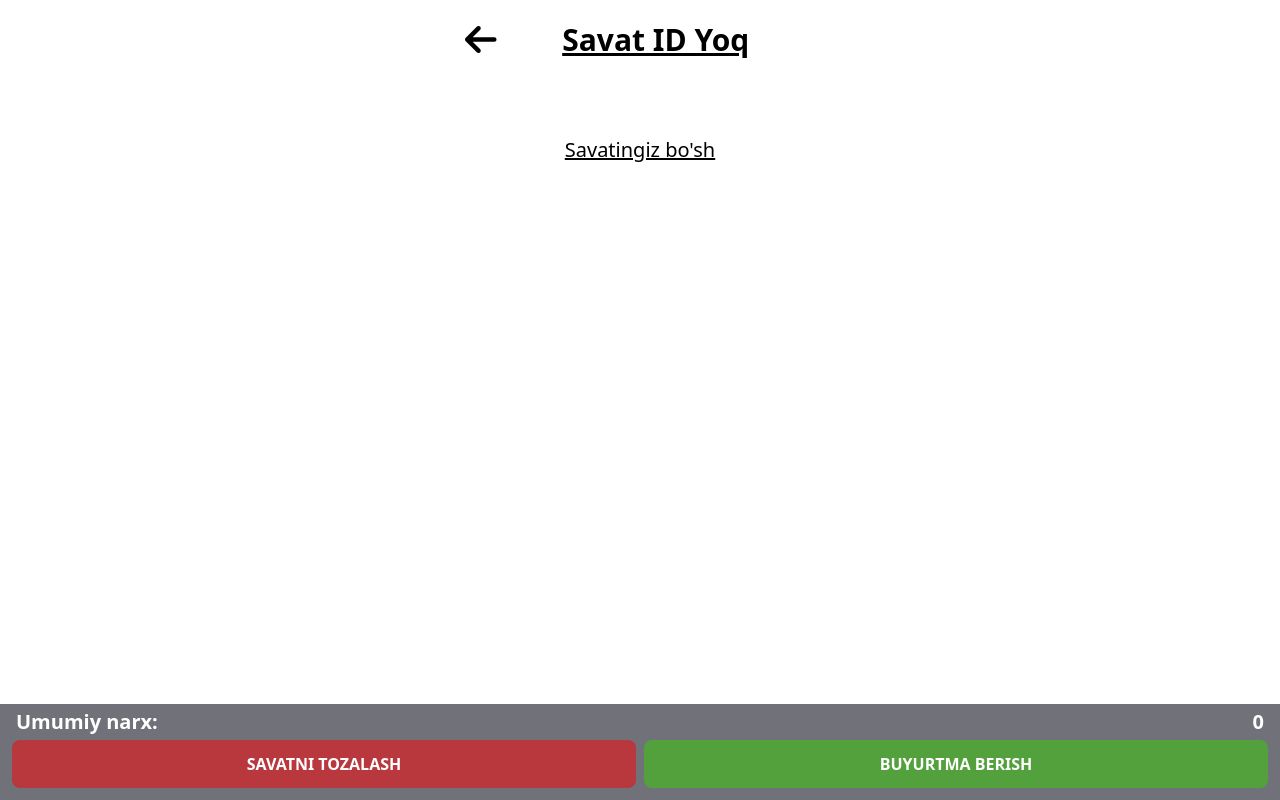
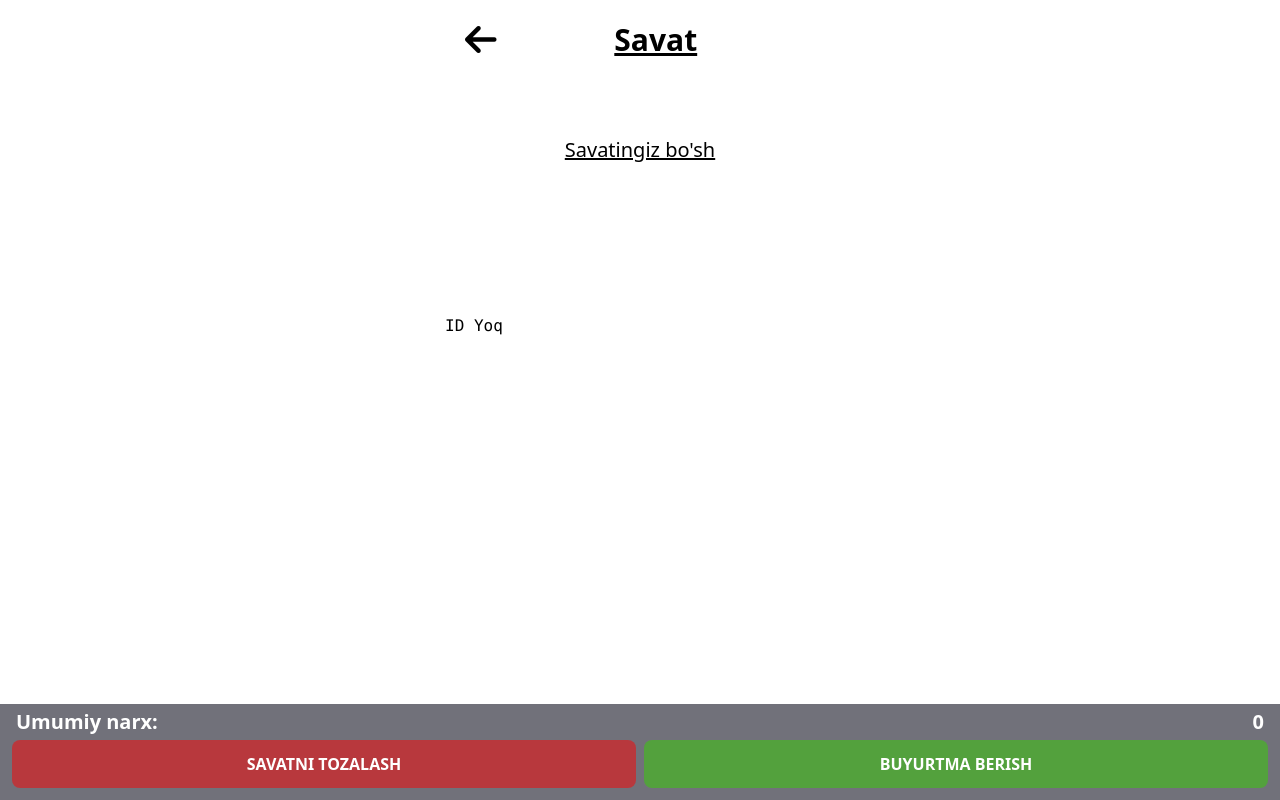
Before and after one commit to Anvarov-Ismoil/gh-web, a Vue app: page /cart in a window 1280 px wide. Built offline with nearby package versions, Linux system fonts and the light colour scheme.

Commit message:
feat: test 3

```diff
--- a/src/views/CartView.vue
+++ b/src/views/CartView.vue
@@ -7,7 +7,6 @@
       <div class="flex-grow text-center">
         <h1 class="text-3xl font-bold underline text-center my-2">
           {{ lang === 'ru' ? 'Корзина' : 'Savat' }}
-          {{ tgId }} {{ tgUser }}
         </h1>
       </div>
     </div>
@@ -52,6 +51,7 @@
         </h1>
       </div>
     </div>
+    <pre>{{ tgId }} {{ tgUser }}</pre>
     <div class="cart p-3 pt-1 bg-zinc-500 fixed bottom-0 left-0 w-full">
       <div class="flex justify-between items-center mb-1 text-white  text-xl px-1">
         <h1 class="font-semibold">{{ lang === 'ru' ? 'Общая сумма:' : 'Umumiy narx:' }}</h1>
```
